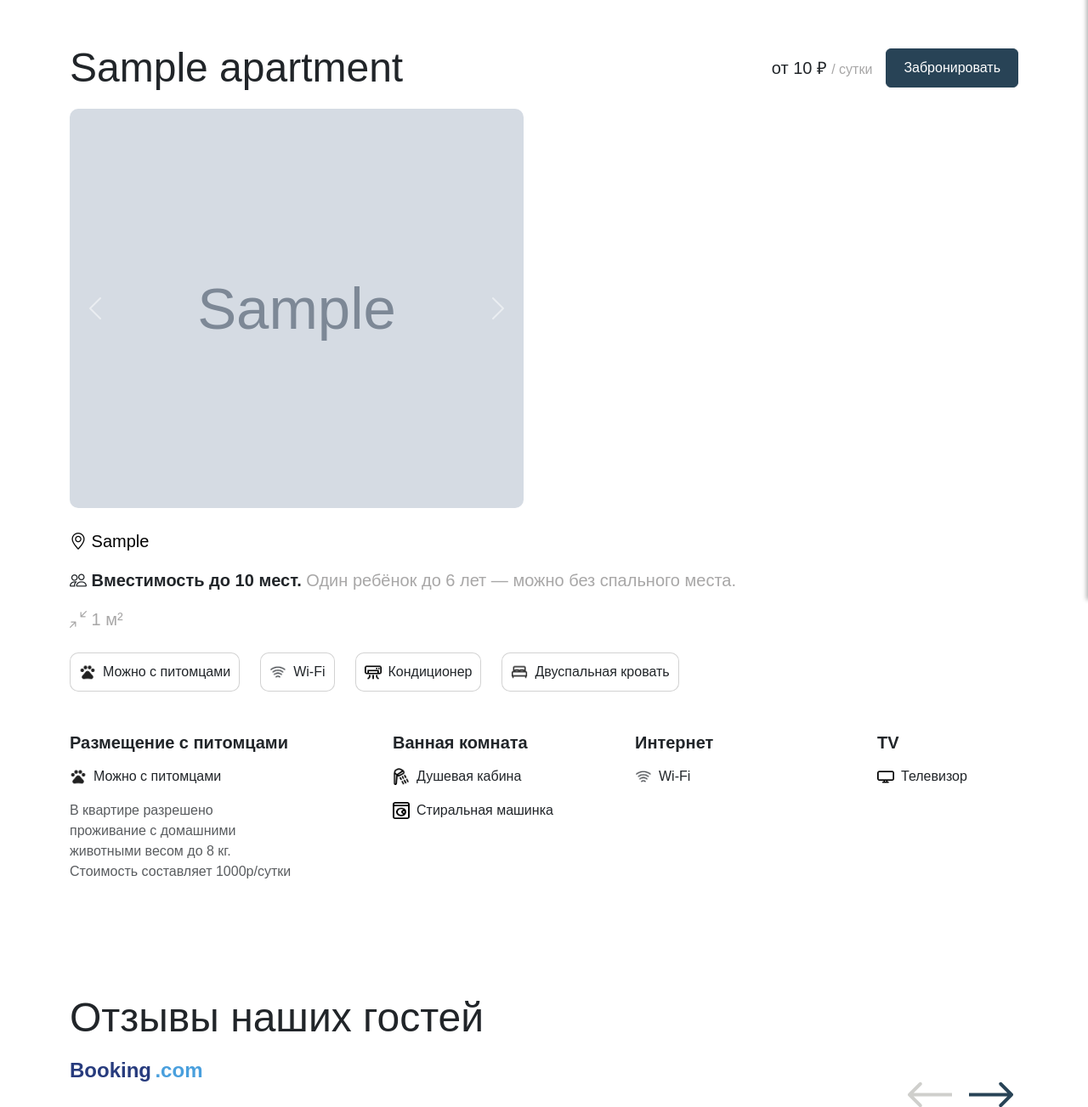
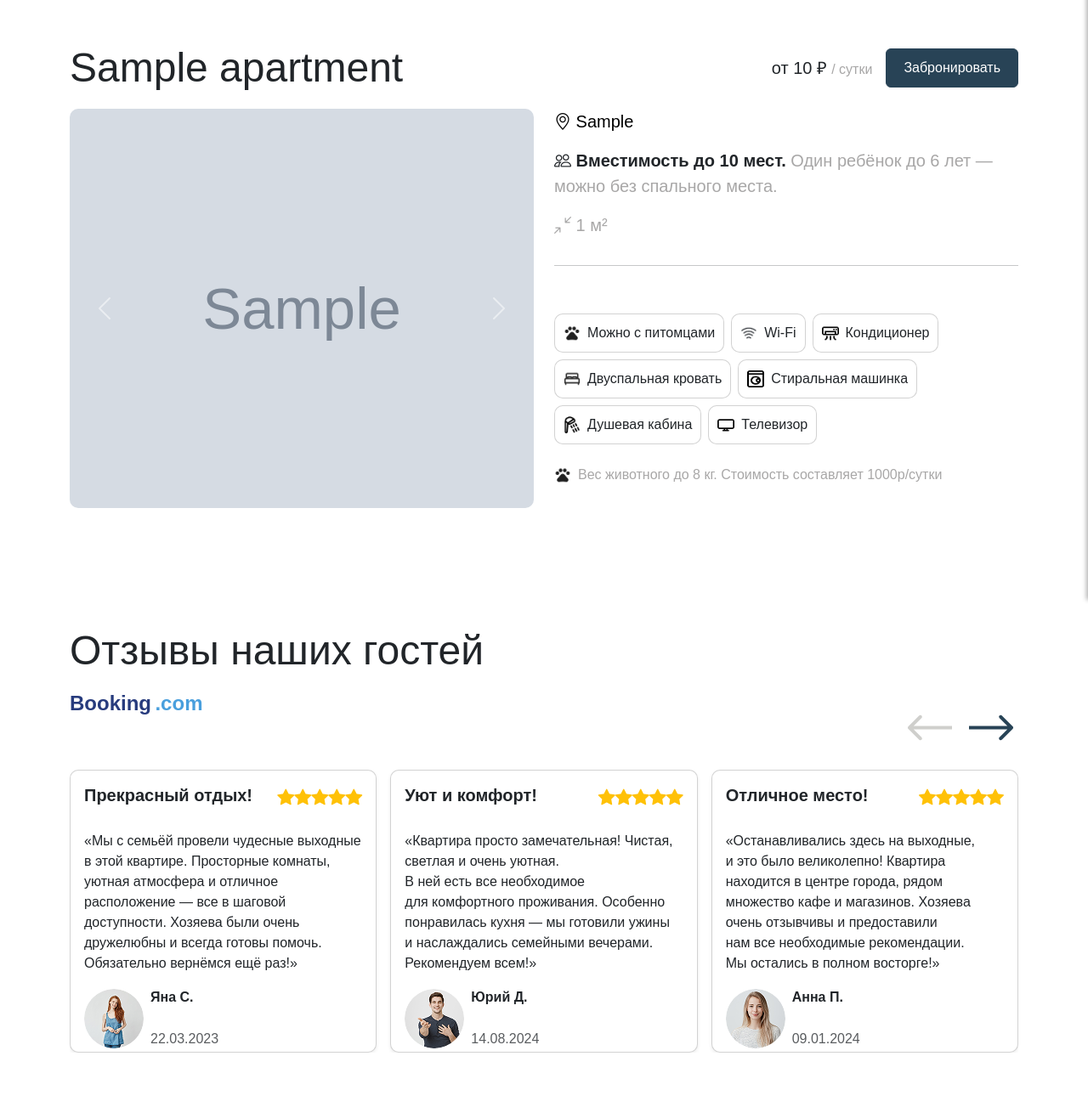
Before and after one commit to IT-solutions-django/ApartmentRent2, a Django app: page /card/1/ in a window 1280 px wide. Shown: the part 94-1397 px from the top of the page at 85% size. Run offline with Django 5.2, Linux system fonts and the light colour scheme; tables that the repository leaves empty hold one stand-in row (values such as "Sample post"); grey boxes marked "Sample" are stand-in pictures; parts of the project's set-up code (start-up, migrations or seed data) failed here and were passed over; some web fonts are replaced.

Commit message:
Адаптировал фото квартир. Обновил дизайн страницы с карточкой

```diff
--- a/apartment/templates/card.html
+++ b/apartment/templates/card.html
@@ -105,7 +105,7 @@
                 <div class="row mb-3">
                 <div class="col-12">
                     <a href="{% url 'card' booking.apartment.id %}">
-                        <img src="{{booking.apartment.photos.first.image.url}}" alt="Фото квартиры" class="img-fluid" style="width: 100%!important; height: 250px!important; border-radius: 10px;">
+                        <img src="{{booking.apartment.photos.first.image.url}}" alt="Фото квартиры" class="img-fluid" style="width: 100%!important; height: 250px!important; border-radius: 10px; object-fit: cover;">
                     </a>
                     </div>
                 </div>
@@ -177,12 +177,14 @@
             <a href="{% url 'reservation' card_info.id %}{% if request.GET.urlencode %}?{{ request.GET.urlencode }}{% endif %}" class="btn btn-primary ms-3 bron bron-card">Забронировать</a>
         </div>
     </div>
-        <div class="row mb-4 mobile-card-photo" style="width: 50%;">
+        <div class="row mb-4">
+    <!-- Блок с фотографиями слева -->
+    <div class="col-md-6 mb-4">
         <div id="carouselExampleControls" class="carousel slide" data-bs-ride="carousel">
             <div class="carousel-inner">
                 {% for photo in card_info.photos.all %}
                     <div class="carousel-item {% if forloop.first %}active{% endif %}">
-                    <img src="{{ photo.image.url }}" class="img-fluid img-apart" alt="{{ photo.description }}">
+                        <img src="{{ photo.image.url }}" class="img-fluid img-apart" alt="{{ photo.description }}" style="object-fit: cover;">
                     </div>
                 {% endfor %}
             </div>
@@ -197,61 +199,8 @@
         </div>
     </div>
 
-    <!-- Фотография квартиры -->
-<!--    <div class="row mb-4">-->
-<!--        <div class="col-12">-->
-<!--            <img src="{% static 'img/dd833549778fda5fa072923a295ebb30.jpeg' %}" class="img-fluid img-apart" alt="Фотография квартиры">-->
-<!--        </div>-->
-<!--    </div>-->
-
-<!--        <div class="row mb-4">-->
-<!--        <div class="col-2">-->
-<!--            <img src="{% static 'img/Photo.png' %}" class="img-thumbnail" alt="Фото 1"-->
-<!--                 data-bs-toggle="modal" data-bs-target="#imageModal" style="cursor: pointer;">-->
-<!--        </div>-->
-<!--        <div class="col-2">-->
-<!--            <img src="{% static 'img/Photo.png' %}" class="img-thumbnail" alt="Фото 2"-->
-<!--                 data-bs-toggle="modal" data-bs-target="#imageModal" style="cursor: pointer;">-->
-<!--        </div>-->
-<!--        <div class="col-2">-->
-<!--            <img src="{% static 'img/Photo.png' %}" class="img-thumbnail" alt="Фото 3"-->
-<!--                 data-bs-toggle="modal" data-bs-target="#imageModal" style="cursor: pointer;">-->
-<!--        </div>-->
-<!--        <div class="col-2">-->
-<!--            <img src="{% static 'img/Photo.png' %}" class="img-thumbnail" alt="Фото 4"-->
-<!--                 data-bs-toggle="modal" data-bs-target="#imageModal" style="cursor: pointer;">-->
-<!--        </div>-->
-<!--    </div>-->
-
-<!--        <div class="modal fade" id="imageModal" tabindex="-1" aria-labelledby="imageModalLabel" aria-hidden="true">-->
-<!--    <div class="modal-dialog modal-lg modal-dialog-centered">-->
-<!--        <div class="modal-content">-->
-<!--            <div class="modal-body">-->
-<!--                <div id="carouselExample" class="carousel slide" data-bs-ride="carousel">-->
-<!--                    <div class="carousel-inner">-->
-<!--                        <div class="carousel-item active">-->
-<!--                            <img src="{% static 'img/Photo.png' %}" class="d-block w-100" alt="Фотография квартиры" style="height: 400px;">-->
-<!--                        </div>-->
-<!--                        <div class="carousel-item">-->
-<!--                            <img src="{% static 'img/Photo.png' %}" class="d-block w-100" alt="Фотография квартиры" style="height: 400px;">-->
-<!--                        </div>-->
-<!--                        <div class="carousel-item">-->
-<!--                            <img src="{% static 'img/Photo.png' %}" class="d-block w-100" alt="Фотография квартиры" style="height: 400px;">-->
-<!--                        </div>-->
-<!--                    </div>-->
-<!--                    &lt;!&ndash; Кнопки управления &ndash;&gt;-->
-<!--                    <button class="carousel-control-prev" type="button" data-bs-target="#carouselExample" data-bs-slide="prev">-->
-<!--                        <span class="carousel-control-prev-icon" aria-hidden="true"></span>-->
-<!--                    </button>-->
-<!--                    <button class="carousel-control-next" type="button" data-bs-target="#carouselExample" data-bs-slide="next">-->
-<!--                        <span class="carousel-control-next-icon" aria-hidden="true"></span>-->
-<!--                    </button>-->
-<!--                </div>-->
-<!--            </div>-->
-<!--        </div>-->
-<!--    </div>-->
-<!--</div>-->
-
+    <!-- Остальной контент справа -->
+    <div class="col-md-6">
         <!-- Описание квартиры -->
         <div class="row mb-2">
             <div class="col-12 apartment-details-block-info">
@@ -260,10 +209,10 @@
                 <p class="text-muted" style="font-size: 20px; color: #A8A7A7 !important;"><i class="bi bi-arrows-angle-contract"></i> {{ card_info.square }} м²</p>
             </div>
         </div>
-
+        <hr>
         <!-- 4 карточки с кнопками -->
-    <div class="row g-2 mb-5 apartment-details-block-cards">
-        <div class="col-md-auto me-3 col-auto">
+        <div class="row g-2 mb-5 apartment-details-block-cards mt-5">
+            <div class="col-md-auto col-auto">
                 <div class="card services-apart">
                     <div class="d-flex align-items-center">
                         <img src="{% static 'img/pets_2.png' %}" alt="pets" class="me-2" style="width: 20px; height: 20px;">
@@ -271,7 +220,7 @@
                     </div>
                 </div>
             </div>
-        <div class="col-md-auto me-3 col-auto">
+            <div class="col-md-auto col-auto">
                 <div class="card services-apart">
                     <div class="d-flex align-items-center">
                         <img src="{% static 'img/wifi.png' %}" alt="Wi-Fi" class="me-2" style="width: 20px; height: 20px;">
@@ -279,7 +228,7 @@
                     </div>
                 </div>
             </div>
-        <div class="col-md-auto me-3 col-auto">
+            <div class="col-md-auto col-auto">
                 <div class="card services-apart">
                     <div class="d-flex align-items-center">
                         <img src="{% static 'img/AirConditioner.png' %}" alt="AirConditioner" class="me-2" style="width: 20px; height: 20px;">
@@ -295,50 +244,49 @@
                     </div>
                 </div>
             </div>
-    </div>
-
-    <!-- Перечень удобств -->
-    <div class="row mb-4 apartment-details-block-facilities">
-        <div class="col-md-3 col-auto">
-            <h5 style="font-weight: 600;">Размещение с питомцами</h5>
-            <div class="d-flex align-items-center mt-3">
-                <img src="{% static 'img/pets_2.png' %}" alt="Wi-Fi" class="me-2" style="width: 20px; height: 20px;">
-                <span>Можно с питомцами</span>
-            </div>
-            <p class="text-muted mt-3">В квартире разрешено проживание с домашними животными весом до 8 кг. Стоимость составляет 1000р/сутки</p>
-        </div>
-        <div class="col-md-3 ms-auto col-auto">
-            <h5 style="font-weight: 600;">Ванная комната</h5>
-            <div class="d-flex align-items-center mt-3">
-                <img src="{% static 'img/Shower.png' %}" alt="Shower" class="me-2" style="width: 20px; height: 20px;">
-                <span>Душевая кабина</span>
-            </div>
-            <div class="d-flex align-items-center mt-3">
+            <div class="col-md-auto col-auto">
+                <div class="card services-apart">
+                    <div class="d-flex align-items-center">
                         <img src="{% static 'img/icon.png' %}" alt="icon" class="me-2" style="width: 20px; height: 20px;">
                         <span>Стиральная машинка</span>
                     </div>
                 </div>
-        <div class="col-md-3 col-auto mobile-Wi-Fi">
-            <h5 style="font-weight: 600;">Интернет</h5>
-            <div class="d-flex align-items-center mt-3">
-                <img src="{% static 'img/wifi.png' %}" alt="Wi-Fi" class="me-2" style="width: 20px; height: 20px;">
-                <span>Wi-Fi</span>
+            </div>
+            <div class="col-md-auto col-auto">
+                <div class="card services-apart">
+                    <div class="d-flex align-items-center">
+                        <img src="{% static 'img/Shower.png' %}" alt="Shower" class="me-2" style="width: 20px; height: 20px;">
+                        <span>Душевая кабина</span>
                     </div>
                 </div>
-        <div class="col-md-2 col-auto">
-            <h5 style="font-weight: 600;" class="mobile-TV">TV</h5>
-            <div class="d-flex align-items-center mt-3">
+            </div>
+            <div class="col-md-auto col-auto">
+                <div class="card services-apart">
+                    <div class="d-flex align-items-center">
                         <img src="{% static 'img/TV.png' %}" alt="TV" class="me-2" style="width: 20px; height: 20px;">
                         <span>Телевизор</span>
                     </div>
                 </div>
             </div>
+            <div class="col-12 mt-4">
+                <div class="d-flex align-items-center">
+                        <img src="{% static 'img/pets_2.png' %}" alt="pets_2" class="me-2" style="width: 20px; height: 20px;">
+                        <span style="color: #A8A7A7;">Вес животного до 8 кг. Стоимость составляет 1000р/сутки</span>
+                </div>
+            </div>
+        </div>
+
+        <!-- Перечень удобств -->
+
+    </div>
+</div>
+
 </section>
 
 
 
 
-    <section class="container my-5 position-relative mt-5 reviews-container reviews-container-mobile" id="reviews">
+    <section class="container my-5 position-relative reviews-container reviews-container-mobile" id="reviews">
     <span class="fs-2 text-left mb-4 title-reviews" style="font-size: 48px; font-weight: 500; line-height: 48px;">Отзывы наших гостей</span>
 
     <div class="text-left mb-4 booking-com" style="margin-top: 20px;">
--- a/apartment/templates/catalog.html
+++ b/apartment/templates/catalog.html
@@ -105,7 +105,7 @@
                 <div class="row mb-3">
                 <div class="col-12">
                     <a href="{% url 'card' booking.apartment.id %}">
-                        <img src="{{booking.apartment.photos.first.image.url}}" alt="Фото квартиры" class="img-fluid" style="width: 100%!important; height: 250px!important; border-radius: 10px;">
+                        <img src="{{booking.apartment.photos.first.image.url}}" alt="Фото квартиры" class="img-fluid" style="width: 100%!important; height: 250px!important; border-radius: 10px; object-fit: cover;">
                     </a>
                     </div>
                 </div>
@@ -214,7 +214,7 @@
         {% for apart in aparts %}
         <div class="col-md-4">
             <div class="card shadow-sm card-apart-catalog">
-                <img src="{{ apart.photos.first.image.url }}" class="card-img-top" alt="Квартира" style="height: 335px; border-radius: 10px;">
+                <img src="{{ apart.photos.first.image.url }}" class="card-img-top" alt="Квартира" style="height: 335px; border-radius: 10px; object-fit: cover;">
                 <div class="card-body">
                     <div class="d-flex align-items-center justify-content-between mb-0">
                     <h5 class="card-title mb-0">{{ apart.name }}</h5>
--- a/apartment/templates/main.html
+++ b/apartment/templates/main.html
@@ -105,7 +105,7 @@
                 <div class="row mb-3">
                 <div class="col-12">
                     <a href="{% url 'card' booking.apartment.id %}">
-                        <img src="{{booking.apartment.photos.first.image.url}}" alt="Фото квартиры" class="img-fluid" style="width: 100%!important; height: 250px!important; border-radius: 10px;">
+                        <img src="{{booking.apartment.photos.first.image.url}}" alt="Фото квартиры" class="img-fluid" style="width: 100%!important; height: 250px!important; border-radius: 10px; object-fit: cover;">
                     </a>
                     </div>
                 </div>
@@ -255,7 +255,7 @@
         <div class="col-md-4">
             <a href="{% url 'card' apart.id %}">
             <div class="card shadow-sm card-apart-main">
-                <img src="{{ apart.photos.first.image.url }}" class="card-img-top" alt="Квартира" style="height: 335px; border-radius: 10px;">
+                <img src="{{ apart.photos.first.image.url }}" class="card-img-top" alt="Квартира" style="height: 335px; border-radius: 10px; object-fit: cover;">
                 <div class="card-body">
                     <div class="d-flex align-items-center justify-content-between mb-0">
                     <h5 class="card-title mb-0">{{ apart.name }}</h5>
--- a/apartment/templates/reservation.html
+++ b/apartment/templates/reservation.html
@@ -107,7 +107,7 @@
                 <div class="row mb-3">
                 <div class="col-12">
                     <a href="{% url 'card' booking.apartment.id %}">
-                        <img src="{{booking.apartment.photos.first.image.url}}" alt="Фото квартиры" class="img-fluid" style="width: 100%!important; height: 250px!important; border-radius: 10px;">
+                        <img src="{{booking.apartment.photos.first.image.url}}" alt="Фото квартиры" class="img-fluid" style="width: 100%!important; height: 250px!important; border-radius: 10px; object-fit: cover;">
                     </a>
                     </div>
                 </div>
--- a/user/templates/login.html
+++ b/user/templates/login.html
@@ -104,7 +104,7 @@
                 <div class="row mb-3">
                 <div class="col-12">
                     <a href="{% url 'card' booking.apartment.id %}">
-                        <img src="{{booking.apartment.photos.first.image.url}}" alt="Фото квартиры" class="img-fluid" style="width: 100%!important; height: 250px!important; border-radius: 10px;">
+                        <img src="{{booking.apartment.photos.first.image.url}}" alt="Фото квартиры" class="img-fluid" style="width: 100%!important; height: 250px!important; border-radius: 10px; object-fit: cover;">
                     </a>
                     </div>
                 </div>
--- a/user/templates/register.html
+++ b/user/templates/register.html
@@ -104,7 +104,7 @@
                 <div class="row mb-3">
                 <div class="col-12">
                     <a href="{% url 'card' booking.apartment.id %}">
-                        <img src="{{booking.apartment.photos.first.image.url}}" alt="Фото квартиры" class="img-fluid" style="width: 100%!important; height: 250px!important; border-radius: 10px;">
+                        <img src="{{booking.apartment.photos.first.image.url}}" alt="Фото квартиры" class="img-fluid" style="width: 100%!important; height: 250px!important; border-radius: 10px; object-fit: cover;">
                     </a>
                     </div>
                 </div>
```
Lines whose indentation alone changed are shown as unchanged.
